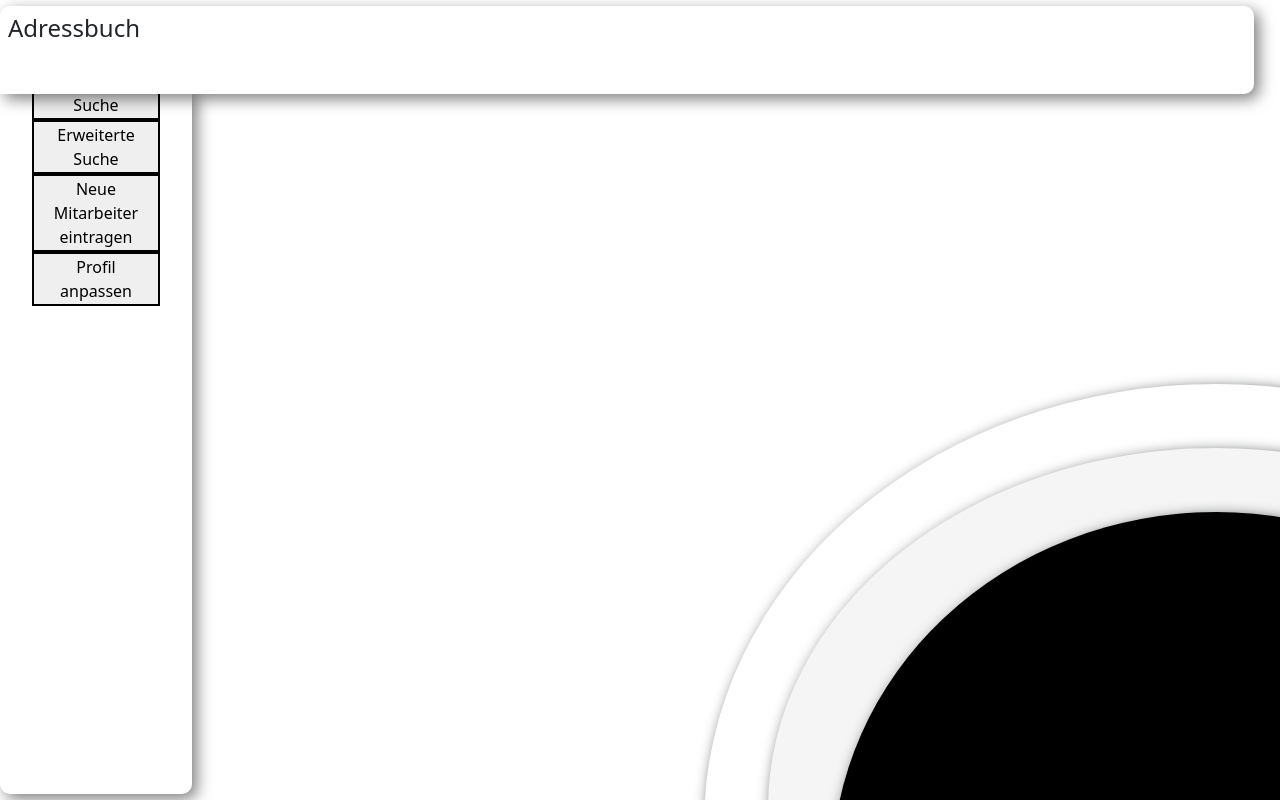
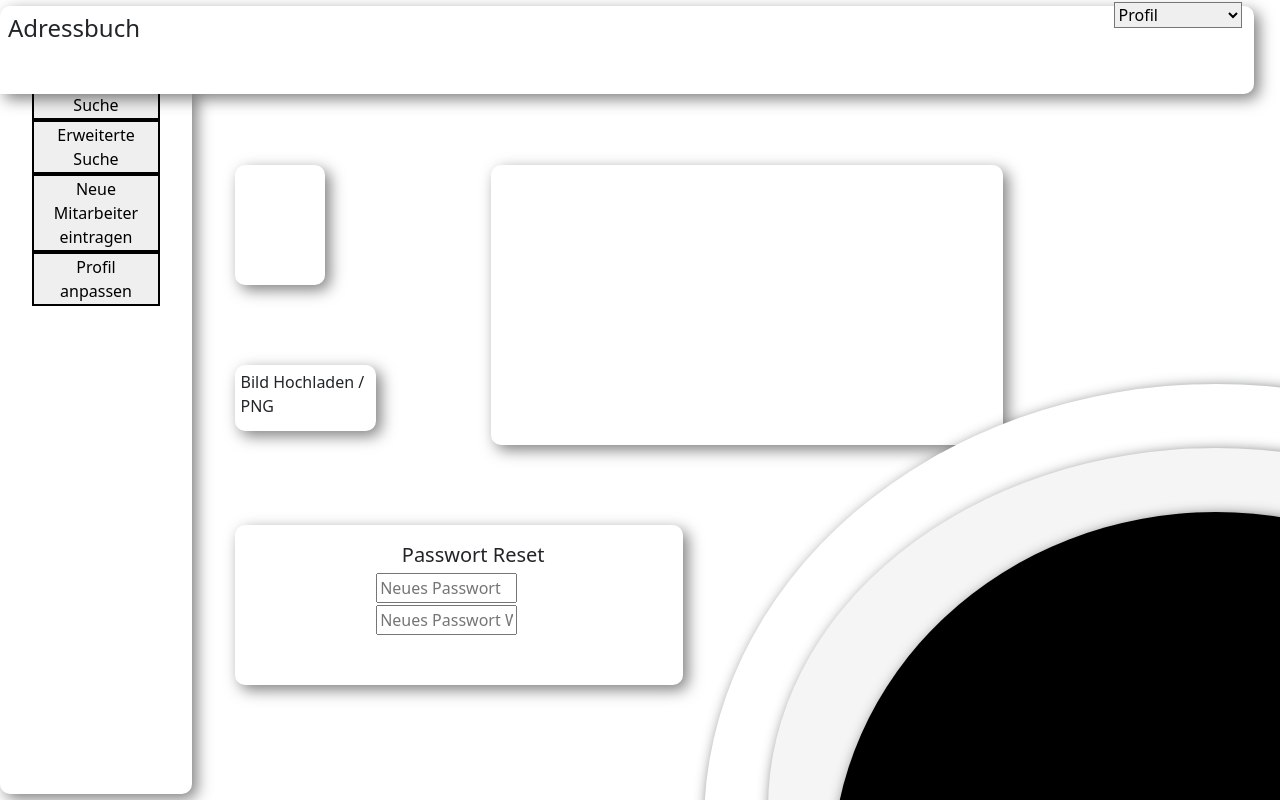
Before and after one commit to TwNici/Fullstack, a React (Vite) app in the folder frontend/: page /edit in a window 1280 px wide. Built offline with nearby package versions, Linux system fonts and the light colour scheme.

Commit message:
Edit Profil page wurde erstellt und das Layout erstellt.

```diff
--- a/frontend/src/Adressbuch.tsx
+++ b/frontend/src/Adressbuch.tsx
@@ -2,6 +2,7 @@ import axios from 'axios';
 import './App.css';
 import { InterfaceDaten } from './InterfaceDaten.tsx';
 import { useEffect, useState } from "react";
+import Layout from "./Layout.tsx";
 
 
 function DatenAnzeigen() {
@@ -32,13 +33,15 @@ function DatenAnzeigen() {
     useEffect(() => {
         const gefiltert = mitarbeiter.filter(m =>
             m.name.toLowerCase().includes(suchbegriff.toLowerCase()) ||
-            m.nachname.toLowerCase().includes(suchbegriff.toLowerCase())
+            m.nachname.toLowerCase().includes(suchbegriff.toLowerCase()) ||
+            m.userid.toLowerCase().includes(suchbegriff.toLowerCase())
         );
         setGefilterteMitarbeiter(gefiltert);
     }, [suchbegriff, mitarbeiter]);
 
     return (
         <div>
+            <Layout />
             <div id="suchleistencanvas">
                 <input id="suchleiste" placeholder="Mitarbeiter Suchen..." type={"search"} value={suchbegriff} onChange={(e) => setSuchbegriff(e.target.value)}/>
                 <div id="treffertext">Treffer: {gefilterteMitarbeiter.length}</div>
--- a/frontend/src/App.css
+++ b/frontend/src/App.css
@@ -283,6 +283,61 @@
         display: none;
     }
 
+#dropdownLAYOUT{
+    left: 87vw;
+    top: -0.5vh;
+    position: absolute;
+}
+.canvas {
+    margin: 5px;
+    background-color: white;
+    border-radius: 10px;
+    box-shadow: 5px 5px 15px rgba(0, 0, 0, 0.5);
+    position: absolute;
+}
+#editdatencanvasPW {
+    width: 35vw;
+    height: 20vh;
+    left: 18vw;
+    top: 65vh;
+}
 
+#editdatencanvasPICTURE {
+    width: 11vw;
+    height: 8.3vh;
+    left: 18vw;
+    top: 45vh;
+    padding: 0.4vw;
+}
 
+#showeditPicture {
+    width: 7vw;
+    height: 15vh;
+    left: 18vw;
+    top: 20vh;
 }
+
+#showeditProfil{
+    width: 40vw;
+    height: 35vh;
+    left: 38vw;
+    top: 20vh;
+}
+#InputFelderEdit1 {
+    top: 6vh;
+    left: 11vw;
+    position: absolute;
+    width: 11vw;
+}
+    #InputFelderEdit2 {
+        top: 10vh;
+        left: 11vw;
+        position: absolute;
+        width: 11vw;
+
+    }
+#PWresetPOS{
+    position: absolute;
+    left: 13vw;
+}
+}
--- a/frontend/src/App.tsx
+++ b/frontend/src/App.tsx
@@ -3,7 +3,8 @@ import {Route, Routes} from "react-router-dom";
 import Createmitarbeiter from "./createmitarbeiter.tsx";
 import Profilanpassen from "./profilanpassen.tsx";
 import Erweitertesuche from "./erweitertesuche.tsx";
-import Layout from "./Layout.tsx";
+import Loginpage from "./Loginpage.tsx";
+import Editprofil from "./Editprofil.tsx";
 import 'bootstrap/dist/css/bootstrap.min.css';
 
 
@@ -30,12 +31,13 @@ const App = () => {
 
     return (
         <div>
-            <Layout />
             <Routes>
                 <Route path="/" element={<Adressbuch />} />
                 <Route path="/createmitarbeiter" element={<Createmitarbeiter />} />
                 <Route path="/profilanpassen" element={< Profilanpassen/>} />
                 <Route path="/erweitertesuche" element={< Erweitertesuche/>} />
+                <Route path="/Login" element={< Loginpage/>} />
+                <Route path="/edit" element={< Editprofil/>} />
             </Routes>
         </div>
     );
--- /dev/null
+++ b/frontend/src/Editprofil.tsx
@@ -0,0 +1,25 @@
+import Layout from "./Layout.tsx";
+
+function Editprofil() {
+    return(
+        <div>
+            <Layout />
+            <div id="editdatencanvasPW" className="canvas">
+                <div className="InputfelderDesign" >
+                <label><h5 id="PWresetPOS">Passwort Reset</h5></label>
+                <input id="InputFelderEdit1" placeholder="Neues Passwort" type="Password" />
+                <input id="InputFelderEdit2" placeholder="Neues Passwort Widerholen" type="Password" />
+                </div>
+            </div>
+            <div id="editdatencanvasPICTURE" className="canvas">
+                <label htmlFor="dragDropEdit" className="adressbuchbutton">Bild Hochladen / PNG</label>
+                <input  id="dragDropEdit" type="file" name="bildUrl" required />
+            </div>
+
+            <div id="showeditPicture" className="canvas"></div>
+            <div id="showeditProfil" className="canvas" ></div>
+        </div>
+    );
+}
+
+export default Editprofil;
--- a/frontend/src/Layout.tsx
+++ b/frontend/src/Layout.tsx
@@ -1,9 +1,11 @@
-import { useNavigate } from 'react-router-dom';
+import { To, useNavigate} from 'react-router-dom';
 import './App.css';
 
-function Layout (){
+function Layout() {
     const navigate = useNavigate();
-
+    const handleChange = (event: { target: { value: To; }; }) => {
+        navigate(event.target.value);
+    };
     const mitarbeiternav = () => {
         navigate("/createmitarbeiter");
     };
@@ -34,7 +36,13 @@ function Layout (){
                         Profil anpassen
                     </button>
                 </div>
-            <div id="uppercanvas"><h4>Adressbuch</h4> </div>
+            <div id="uppercanvas"><h4>Adressbuch</h4> <h6 id="Profillist">
+                <select onChange={handleChange} className="adressbuchbutton" id={"dropdownLAYOUT"}>
+                    <option value="">Profil</option>
+                    <option value="/edit">Profil bearbeiten</option>
+                    <option value="/Login">Logout</option>
+
+                </select></h6></div>
             <div className={"circles"}></div>
             <div className={"circles2"}></div>
             <div className={"circles3"}></div>
--- /dev/null
+++ b/frontend/src/Loginpage.tsx
@@ -0,0 +1,15 @@
+
+
+function Login() {
+
+    return(
+
+        <div>
+            <div>
+
+            </div>
+        </div>
+    );
+}
+
+export default Login;
--- a/frontend/src/createmitarbeiter.tsx
+++ b/frontend/src/createmitarbeiter.tsx
@@ -2,6 +2,7 @@ import React, {useRef, useState} from "react";
 import './App.css';
 import axios from "axios";
 import {FormInputType} from "./App.tsx";
+import Layout from "./Layout.tsx";
 
 
 
@@ -81,7 +82,9 @@ function CreateMitarbeiter() {
     };
 
         return (
+
             <form onSubmit={handleSubmit}>
+                <Layout />
                 <div>
                     <div id={"labels"} className={"inputfelder"}>
                         <div id={"mitarbeitertexttitel"}><h1>Mitarbeiter eintragen</h1></div>
@@ -133,7 +136,7 @@ function CreateMitarbeiter() {
                         </div>
                         <div>
                             <label>Stock:</label>
-                            <input id="stock" name="stock" required value={form.stock}
+                            <input id="stock" name="stock" type={"number"} maxLength={8} required value={form.stock}
                                    onChange={(e) => onChangeValues(e.target.name, e.target.value)}/>
                         </div>
                         <div>
--- a/frontend/src/erweitertesuche.tsx
+++ b/frontend/src/erweitertesuche.tsx
@@ -1,5 +1,6 @@
 
 import {useState} from "react";
+import Layout from "./Layout.tsx";
 
 type suchType = {
     criteria: string;
@@ -58,6 +59,7 @@ function Erweitertesuche() {
                 <div id="treffertexterweiterte">Treffer: </div>
 
             </div>
+            <Layout />
             <div id="datencanvas">
 
                         <div id={"mdatentext"}>
--- a/frontend/src/profilanpassen.tsx
+++ b/frontend/src/profilanpassen.tsx
@@ -3,6 +3,7 @@ import axios from 'axios';
 import './App.css';
 import React, {useRef, useState} from "react";
 import {FormInputType} from "./App.tsx";
+import Layout from "./Layout.tsx";
 
 
 function ProfilAnpassen() {
@@ -77,6 +78,7 @@ function ProfilAnpassen() {
     }
 
     return (<>
+            <Layout />
         <form id={"input-form"} onSubmit={(e) => {
             e.preventDefault();
             handleSubmit();
```
Also changed, not shown: frontend/public/AdressbuchB.png (added).
